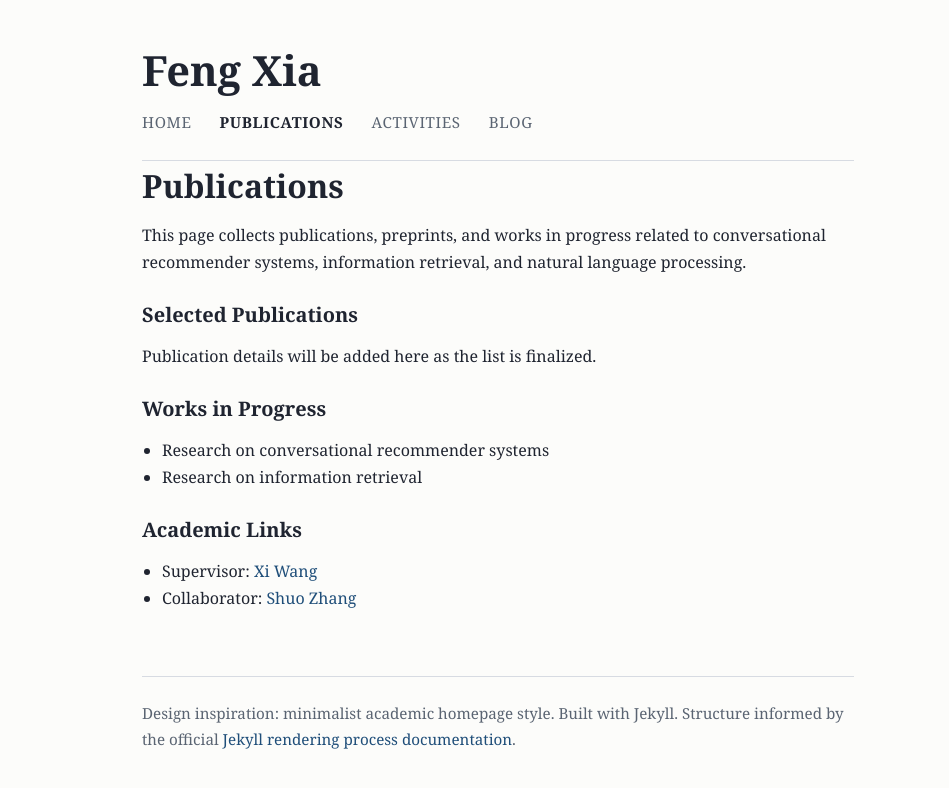
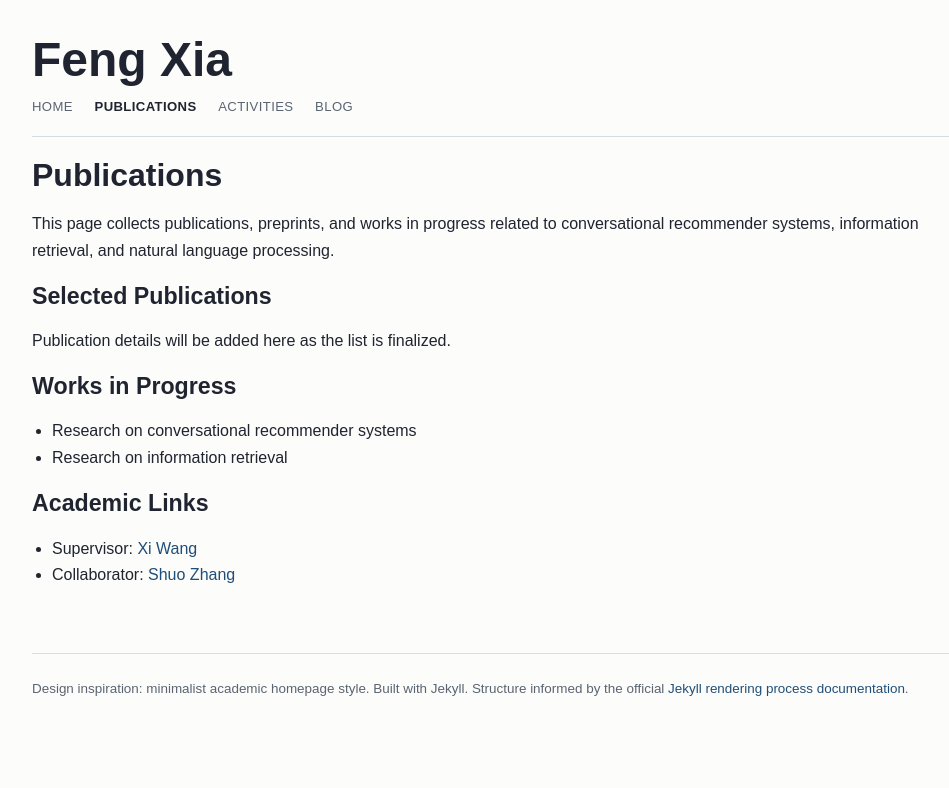
Before and after one commit to juanfacabian/juanfacabian.github.io, a Jekyll site: the page built from publications.md, in a window 1280 px wide. Shown: the top 788 px of the page, without its empty margins (142-1091 px from the left). Built offline with Jekyll 4.4.1, drawn with Linux system fonts in a browser that asks for light colours.

Commit message:
Refresh homepage layout toward academic profile style

```diff
--- a/assets/css/style.css
+++ b/assets/css/style.css
@@ -5,7 +5,7 @@
   --border: #d7dbe2;
   --link: #1f4e79;
   --link-hover: #173a5c;
-  --max-width: 760px;
+  --max-width: 980px;
 }
 
 * {
@@ -20,8 +20,8 @@
   margin: 0;
   background: var(--bg);
   color: var(--text);
-  font-family: Georgia, "Times New Roman", serif;
-  line-height: 1.7;
+  font-family: Arial, Helvetica, sans-serif;
+  line-height: 1.68;
 }
 
 a {
@@ -38,12 +38,12 @@
 .page-shell {
   max-width: var(--max-width);
   margin: 0 auto;
-  padding: 3rem 1.5rem 4rem;
+  padding: 2.2rem 1.5rem 4rem;
 }
 
 .site-header {
   display: block;
-  padding-bottom: 1.5rem;
+  padding-bottom: 1.1rem;
   border-bottom: 1px solid var(--border);
 }
 
@@ -51,26 +51,26 @@
   display: flex;
   flex-direction: column;
   align-items: flex-start;
-  gap: 1rem;
+  gap: 0.65rem;
 }
 
 .site-title {
   color: var(--text);
-  font-size: 2.6rem;
+  font-size: 3rem;
   font-weight: 700;
-  line-height: 1.1;
+  line-height: 1.05;
 }
 
 .site-nav {
   display: flex;
-  gap: 1.75rem;
+  gap: 1.35rem;
   flex-wrap: wrap;
 }
 
 .site-nav a {
   color: var(--muted);
-  font-size: 0.95rem;
-  letter-spacing: 0.04em;
+  font-size: 0.82rem;
+  letter-spacing: 0.03em;
   text-transform: uppercase;
 }
 
@@ -80,7 +80,7 @@
 }
 
 .content {
-  padding-top: 0.35rem;
+  padding-top: 1.15rem;
 }
 
 h1,
@@ -97,27 +97,41 @@
 }
 
 h2 {
-  font-size: 1.25rem;
-  margin-top: 1.6rem;
+  font-size: 1.45rem;
+  margin-top: 0;
+  margin-bottom: 1.1rem;
 }
 
 p,
 ul {
-  margin: 0 0 1rem;
+  margin: 0 0 1.05rem;
 }
 
 ul {
   padding-left: 1.25rem;
 }
 
-.about-section {
-  margin-top: 0;
+.home-grid {
+  display: grid;
+  grid-template-columns: minmax(0, 1fr) 250px;
+  gap: 3.2rem;
+  align-items: start;
 }
 
-.about-body::after {
-  content: "";
-  display: table;
-  clear: both;
+.home-main {
+  max-width: 640px;
+}
+
+.home-sidebar {
+  padding-top: 0.3rem;
+}
+
+.home-portrait {
+  width: 100%;
+  max-width: 220px;
+  display: block;
+  border: 1px solid var(--border);
+  object-fit: cover;
 }
 
 .post-list {
@@ -145,7 +159,7 @@
   padding-top: 1.5rem;
   border-top: 1px solid var(--border);
   color: var(--muted);
-  font-size: 0.95rem;
+  font-size: 0.84rem;
 }
 
 @media (max-width: 720px) {
@@ -156,4 +170,17 @@
   .site-title {
     font-size: 2.1rem;
   }
+
+  .home-grid {
+    grid-template-columns: 1fr;
+    gap: 1.4rem;
+  }
+
+  .home-sidebar {
+    padding-top: 0;
+  }
+
+  .home-portrait {
+    max-width: 180px;
+  }
 }
```
Also changed, not shown: index.md (+18 -15 lines).
